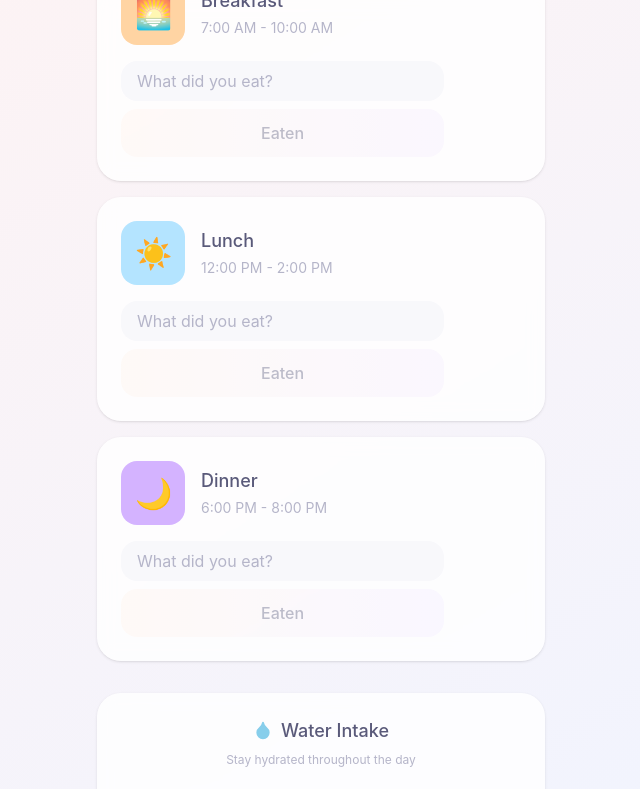
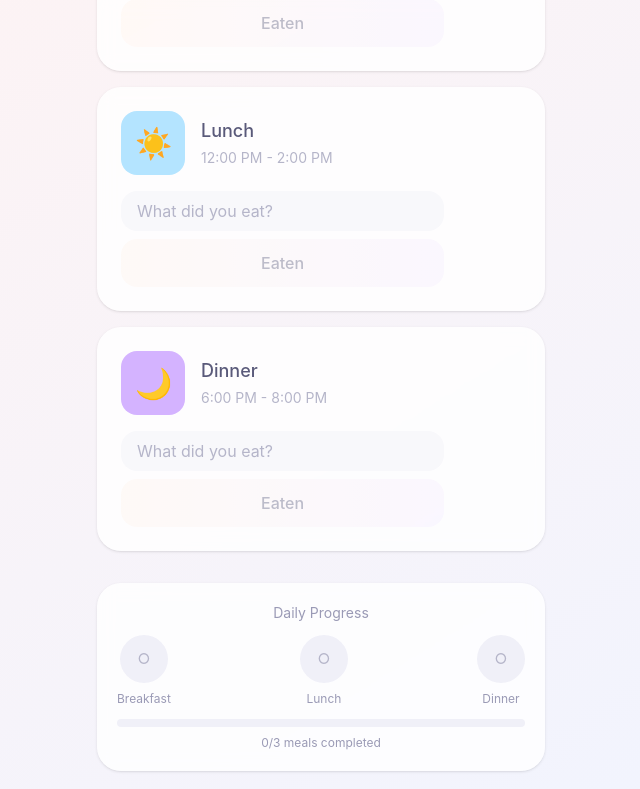
Before and after one commit to BigFatPanda211/Mealreminderapp, a React (Vite) app: page / in a window 1280 px wide. Shown: the top 789 px of the page, without its empty margins (319-959 px from the left). Built offline with nearby package versions, Linux system fonts and the light colour scheme.

Commit message:
Add progress bar and 10 glass water limit

```diff
--- a/src/app/App.tsx
+++ b/src/app/App.tsx
@@ -28,13 +28,9 @@ export default function App() {
     }
   }, []);
 
-  // Save to localStorage on every change
   useEffect(() => {
     localStorage.setItem('dailyNourish', JSON.stringify({
-      waterCount,
-      completedMeals,
-      mealDetails,
-      country
+      waterCount, completedMeals, mealDetails, country
     }));
   }, [waterCount, completedMeals, mealDetails, country]);
 
@@ -52,8 +48,7 @@ export default function App() {
     }
   };
 
-
-  const incrementWater = () => setWaterCount(prev => prev + 1);
+  const incrementWater = () => setWaterCount(prev => Math.min(10, prev + 1));
   const decrementWater = () => setWaterCount(prev => Math.max(0, prev - 1));
 
   const handleReset = () => {
@@ -129,6 +124,8 @@ export default function App() {
     return [];
   };
 
+  const completedCount = Object.values(completedMeals).filter(Boolean).length;
+
   return (
     <div className="size-full bg-gradient-to-br from-[#fef3f3] to-[#f0f4ff] flex items-center justify-center p-6">
       <Toaster position="top-center" richColors />
@@ -146,12 +143,36 @@ export default function App() {
             />
           </div>
         </div>
+
         <div className="space-y-4">
           <MealCard meal="breakfast" emoji="🌅" color="#ffd4a3" time="7:00 AM - 10:00 AM" isCompleted={completedMeals.breakfast} mealDetail={mealDetails.breakfast} recommendations={getRecommendations('breakfast')} onEaten={(description) => handleMealEaten('breakfast', description)} />
           <MealCard meal="lunch" emoji="☀️" color="#b4e4ff" time="12:00 PM - 2:00 PM" isCompleted={completedMeals.lunch} mealDetail={mealDetails.lunch} recommendations={getRecommendations('lunch')} onEaten={(description) => handleMealEaten('lunch', description)} />
           <MealCard meal="dinner" emoji="🌙" color="#d4b3ff" time="6:00 PM - 8:00 PM" isCompleted={completedMeals.dinner} mealDetail={mealDetails.dinner} recommendations={getRecommendations('dinner')} onEaten={(description) => handleMealEaten('dinner', description)} />
         </div>
+
+        <div className="w-full bg-white/80 backdrop-blur-sm rounded-3xl p-5 shadow-sm">
+          <p className="text-sm text-[#9a9ab5] mb-3 text-center">Daily Progress</p>
+          <div className="flex justify-between mb-2">
+            {['breakfast', 'lunch', 'dinner'].map((meal) => (
+              <div key={meal} className="flex flex-col items-center gap-2">
+                <div className={`w-12 h-12 rounded-full flex items-center justify-center text-sm font-medium transition-all ${completedMeals[meal as keyof typeof completedMeals] ? 'bg-[#a8d5ba] text-white' : 'bg-[#f0f0f8] text-[#b5b5c9]'}`}>
+                  {completedMeals[meal as keyof typeof completedMeals] ? '✓' : '○'}
+                </div>
+                <p className="text-xs text-[#9a9ab5] capitalize">{meal}</p>
+              </div>
+            ))}
+          </div>
+          <div className="w-full bg-[#f0f0f8] rounded-full h-2 mt-3">
+            <div
+              className="bg-gradient-to-r from-[#ffd4a3] to-[#d4b3ff] h-2 rounded-full transition-all duration-500"
+              style={{ width: `${(completedCount / 3) * 100}%` }}
+            />
+          </div>
+          <p className="text-xs text-center text-[#9a9ab5] mt-2">{completedCount}/3 meals completed</p>
+        </div>
+
         <WaterCounter count={waterCount} onIncrement={incrementWater} onDecrement={decrementWater} />
+
         <button onClick={handleReset} className="w-full py-3 rounded-2xl bg-[#ffb3b3] hover:bg-[#ff9999] text-white font-medium transition-all shadow-sm">
           RESET DAY
         </button>
```
